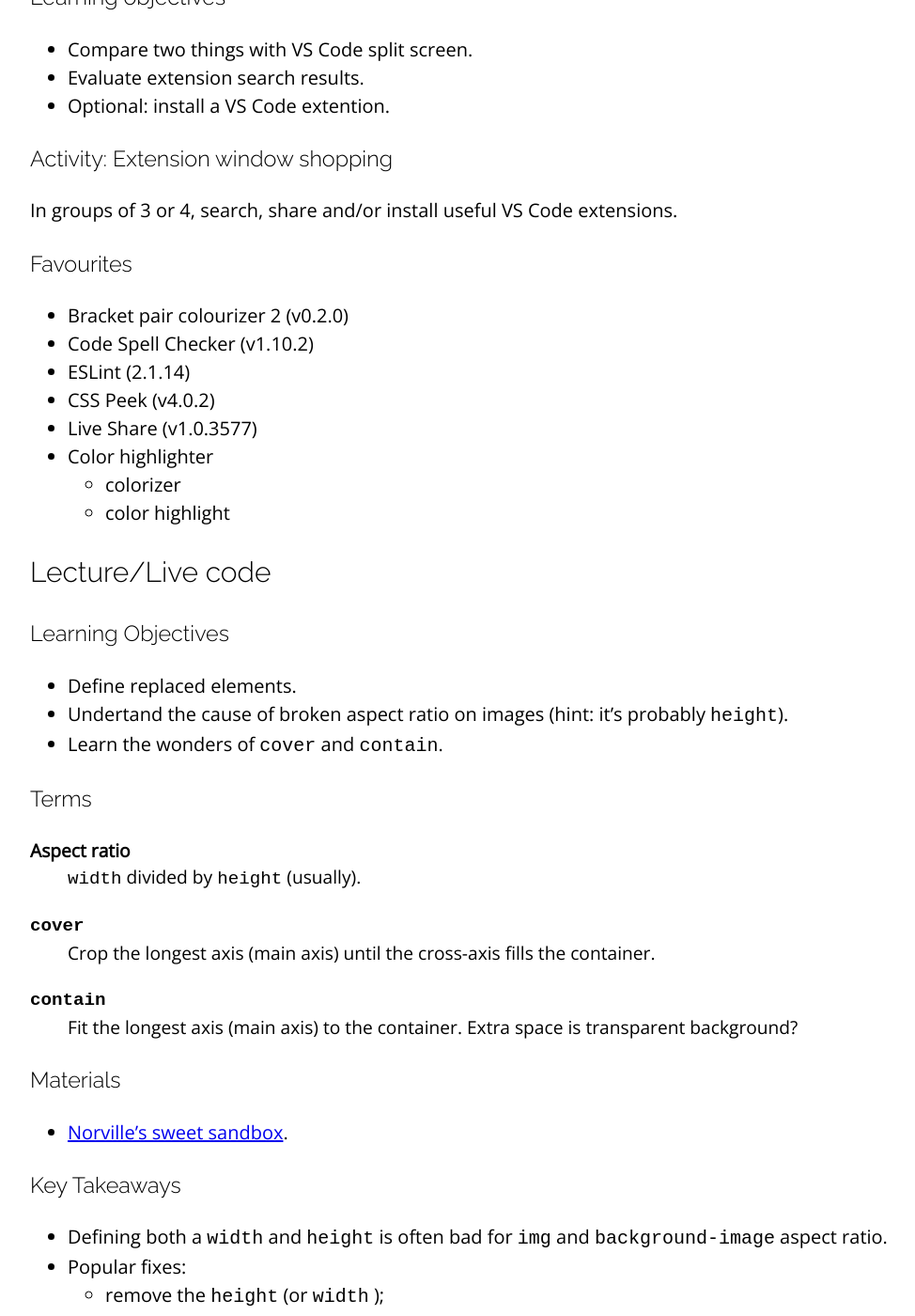
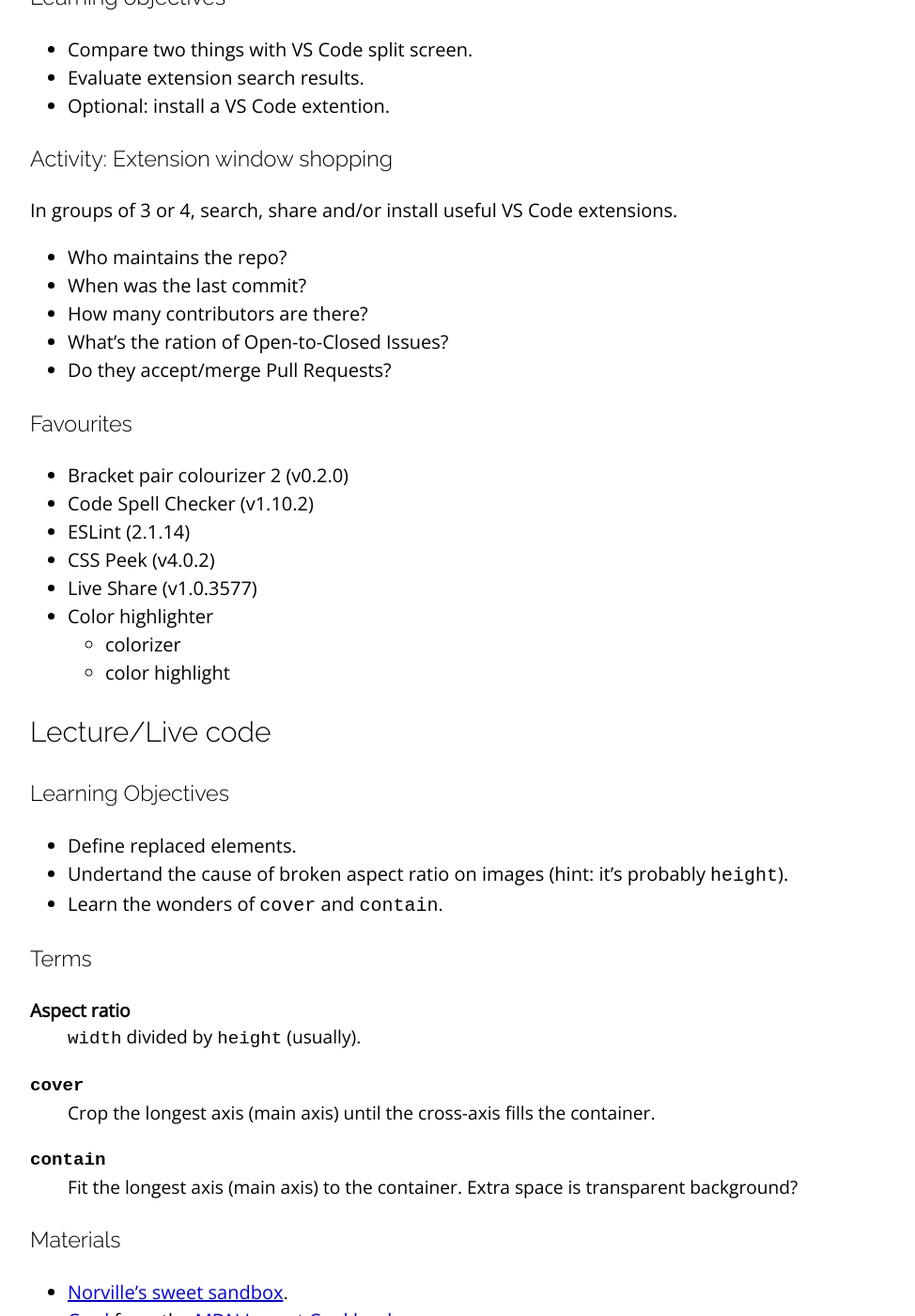
Before and after one commit to sait-wbdv/winter-2021, a Jekyll site: the page built from _posts/2021-01-29-card-patterns.md, in a window 1280 px wide and 1400 px high, scrolled down 1694 px. Shown: the whole window at 94% size, without its empty margins (96-1070 px from the left). Built offline with Jekyll 4.4.1, drawn with Linux system fonts in a browser that asks for light colours; nearby versions of some CDN libraries; some of the changed text lies outside the part shown.

Commit message:
added tips and materials

````diff
--- a/_posts/2021-01-29-card-patterns.md
+++ b/_posts/2021-01-29-card-patterns.md
@@ -45,6 +45,11 @@ categories: cpnt260
 
 ### Activity: Extension window shopping
 In groups of 3 or 4, search, share and/or install useful VS Code extensions.
+- Who maintains the repo?
+- When was the last commit?
+- How many contributors are there?
+- What's the ration of Open-to-Closed Issues?
+- Do they accept/merge Pull Requests?
 
 ### Favourites
 - Bracket pair colourizer 2 (v0.2.0)
@@ -74,6 +79,7 @@ Aspect ratio
 
 ### Materials
 - [Norville's sweet sandbox](https://nozky.github.io/playground/).
+- [Card](https://developer.mozilla.org/en-US/docs/Web/CSS/Layout_cookbook/Card) from the [MDN Layout Cookbook](https://developer.mozilla.org/en-US/docs/Web/CSS/Layout_cookbook)
 
 ### Key Takeaways
 - Defining both a `width` and `height` is often bad for `img` and `background-image` aspect ratio.
@@ -85,7 +91,7 @@ Aspect ratio
         ```css
         img {
           object-fit: cover;
-          /* object-fit: `contain`; */
+          /* object-fit: contain; */
         }
         ```
 
@@ -95,6 +101,7 @@ Aspect ratio
         div {
           /* Some other bg properties might needed to get this to work. */
           background-size: cover;
+          /* background-size: contain; */
         }
         ```
 
````
